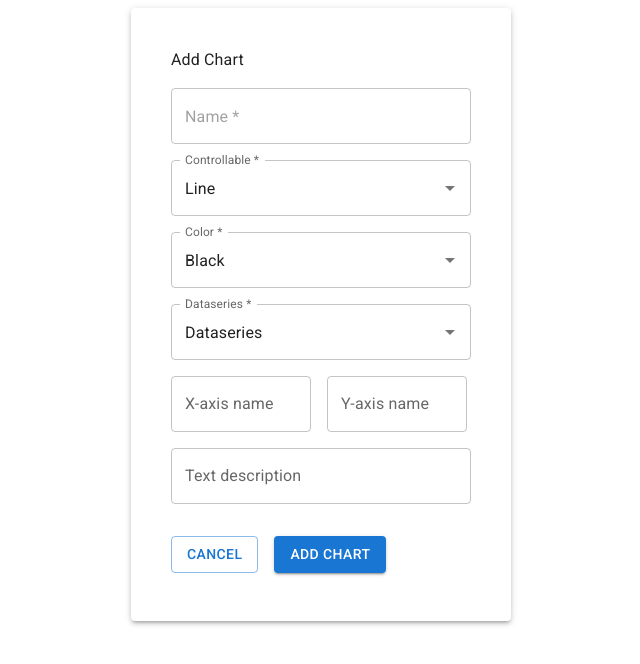
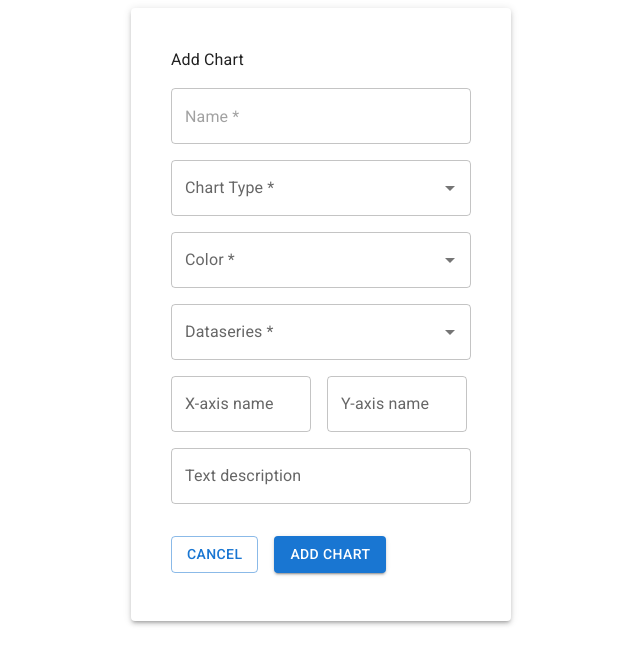
Before and after one commit to ojhaarch2054/AO022025, a React (Vite) app: page /add-chart in a window 1280 px wide. Shown: the top 664 px of the page, without its empty margins (319-959 px from the left). Built offline with nearby package versions, Linux system fonts and the light colour scheme.

Commit message:
- completed the AddChartForm component to allow users to add new charts- updated ChartView to show added charts based on user input. .

```diff
--- a/src/components/AddChartForm.tsx
+++ b/src/components/AddChartForm.tsx
@@ -7,82 +7,121 @@ import {
   Card,
   CardContent,
 } from "@mui/material";
-import { useState } from "react";
+import { useEffect, useState } from "react";
 import { useNavigate } from "react-router-dom";
+import { useAppContext } from "./context/Context";
+import jsonDataToRead from "../dataSeries.json";
+
+//interface for data series
+interface DataSeries {
+  value: number;
+  date: string;
+}
+//interface for json data
+interface JsonData {
+  name: string;
+  dataseries: DataSeries[];
+}
+//interface for sensordata
+interface SensorData {
+  name: string;
+  chartType: string;
+  color: string;
+  dataseries: DataSeries[];
+  textDescription: string;
+  xAxis: string;
+  yAxis: string;
+}
 
 const AddChartForm = () => {
-  //use useNavigate
   const navigate = useNavigate();
-  //options for autocomplete
+  const { setSensorData, formData, setFormData } = useAppContext();
+  const [jsonData, setJsonData] = useState<JsonData[]>([]);
+
+  //fetch data from JSON file
+  useEffect(() => {
+    setJsonData(jsonDataToRead);
+  }, []);
+
   const options = ["Line", "Option 2"];
-  //option for colors
   const colors = ["Black", "Red", "Blue"];
-  //dataseries option
-  const dataseriesOption = ["Dataseries", "DataSeries1"];
-  //state for form data input
-  const [formData, setFormData] = useState({
-    name: "",
-    email: "",
-  });
-
-  //state for autocomplete value
-  const [value, setValue] = useState<string | null>(options[0]);
-  const [inputValue, setInputValue] = useState("");
-  //for colors
-  const [colorValue, setColorValue] = useState<string | null>(colors[0]);
-  const [inputColorValue, setInputColorValue] = useState("");
-  //for dataSeries
-  const [dataSeries, setDataSeries] = useState<string | null>(
-    dataseriesOption[0]
-  );
-  const [inputDataSeriesValue, setInputDataSeriesValue] = useState("");
-  //for text description
-  const [textDescription, setTextDescription] = useState<String>("");
-
-  //for axis
-  const [xAxis, setXAxis] = useState<string>("");
-  const [yAxis, setYAxis] = useState<string>("");
-
+  const dataseriesOption = jsonData.map((data) => data.name);
 
   //handle form submission
-  const handleSubmit = (e: any) => {
+  const handleSubmit = (e: React.FormEvent) => {
+    e.preventDefault();
+    //destructure formData to extract individual fields
+    const {
+      name,
+      chartType,
+      color,
+      dataseries,
+      textDescription,
+      xAxis,
+      yAxis,
+    } = formData;
+
+    //find the actual data series from jsonDataToRead
+    const selectedSeries =
+      jsonData.find((data) => data.name === dataseries)?.dataseries || [];
+
+    //check if all required fields are filled
     if (
-      !inputValue ||
-      !inputColorValue ||
-      !inputDataSeriesValue ||
+      !name ||
+      !chartType ||
+      !color ||
+      !dataseries ||
       !textDescription ||
       !xAxis ||
-      yAxis
+      !yAxis
     ) {
       alert("All Fields Are Required");
+      return;
     }
-    e.preventDefault();
-    console.log("Details Added");
+
+    const newData: SensorData = {
+      name,
+      chartType,
+      color,
+      dataseries: selectedSeries,
+      textDescription,
+      xAxis,
+      yAxis,
+    };
+
+    setSensorData((prev: any) => [...prev, newData]);
+
+    alert(`New data "${formData.name}" added`);
+    console.log("Details Added", newData);
+
+    //reset form fields
+    setFormData({
+      name: "",
+      chartType: "",
+      color: "",
+      dataseries: "",
+      textDescription: "",
+      xAxis: "",
+      yAxis: "",
+    });
+
     navigate("/");
   };
 
-  //handle input change for text field
-  const handleChange = (e: any) => {
+  //handle input change for text fields
+  const handleChange = (e: React.ChangeEvent<HTMLInputElement>) => {
     const { name, value } = e.target;
-    setFormData((prevFormData) => ({
-      ...prevFormData,
-      [name]: value,
-    }));
+    setFormData((prev) => ({ ...prev, [name]: value }));
   };
-  //for cancelClick
-  const cancleClick = () => {
-    console.log("cancel btn clicked..");
+
+  //handle cancel button click
+  const cancelClick = () => {
     navigate("/");
   };
 
   return (
     <Box
-      sx={{
-        display: "flex",
-        justifyContent: "center",
-        alignItems: "center",
-
-      }}
+      sx={{ display: "flex", justifyContent: "center", alignItems: "center" }}
     >
       <Card sx={{ minWidth: 320, padding: 3, boxShadow: 3 }}>
         <CardContent>
@@ -92,7 +131,7 @@ const AddChartForm = () => {
             sx={{ display: "flex", flexDirection: "column", gap: 2 }}
           >
             <Typography>Add Chart</Typography>
-            {/*text field for name input */}
+
             <TextField
               placeholder="Name *"
               name="name"
@@ -101,83 +140,75 @@ const AddChartForm = () => {
               sx={{ width: 300 }}
             />
 
-            {/*autocomplete component */}
+            {/*chart type */}
             <Autocomplete
-              value={value}
-              onChange={(e: any, newValue: string | null) => {
-                setValue(newValue);
-              }}
-              inputValue={inputValue}
-              onInputChange={(e, newInputValue) => {
-                setInputValue(newInputValue);
-              }}
-              id="controllable-states-demo"
+              value={formData.chartType}
+              onChange={(_, newValue) =>
+                setFormData((prev) => ({ ...prev, chartType: newValue || "" }))
+              }
               options={options}
               sx={{ width: 300 }}
               renderInput={(params) => (
-                <TextField {...params} label="Controllable *" />
+                <TextField {...params} label="Chart Type *" />
               )}
             />
 
-            {/*autocomplete component for color */}
+            {/*color picker */}
             <Autocomplete
-              value={colorValue}
-              onChange={(e: any, newValue: string | null) => {
-                setColorValue(newValue);
-              }}
-              inputValue={inputColorValue}
-              onInputChange={(e, newInputValue) => {
-                setInputColorValue(newInputValue);
-              }}
-              id="color-states-demo"
+              value={formData.color}
+              onChange={(_, newValue) =>
+                setFormData((prev) => ({ ...prev, color: newValue || "" }))
+              }
               options={colors}
               sx={{ width: 300 }}
               renderInput={(params) => (
                 <TextField {...params} label="Color *" />
               )}
             />
-            {/*autocomplete component for dataseries */}
+
+            {/*dataseries picker */}
             <Autocomplete
-              value={dataSeries}
-              onChange={(e: any, newValue: string | null) => {
-                setDataSeries(newValue);
-              }}
-              inputValue={inputDataSeriesValue}
-              onInputChange={(e, newInputValue) => {
-                setInputDataSeriesValue(newInputValue);
-              }}
-              id="color-states-demo"
+              value={formData.dataseries}
+              onChange={(_, newValue) =>
+                setFormData((prev) => ({ ...prev, dataseries: newValue || "" }))
+              }
               options={dataseriesOption}
               sx={{ width: 300 }}
               renderInput={(params) => (
                 <TextField {...params} label="Dataseries *" />
               )}
             />
-            {/*textField for x and y axis */}
+
+            {/*xaxis & yaxis */}
             <Box sx={{ display: "flex", gap: 2 }}>
               <TextField
                 label="X-axis name"
-                value={xAxis}
-                onChange={(e) => setXAxis(e.target.value)}
+                name="xAxis"
+                value={formData.xAxis}
+                onChange={handleChange}
                 sx={{ width: 140 }}
               />
               <TextField
                 label="Y-axis name"
-                value={yAxis}
-                onChange={(e) => setYAxis(e.target.value)}
+                name="yAxis"
+                value={formData.yAxis}
+                onChange={handleChange}
                 sx={{ width: 140 }}
               />
             </Box>
-            {/*textfield for text description */}
+
+            {/*text description */}
             <TextField
               label="Text description"
-              value={textDescription}
-              onChange={(e) => setTextDescription(e.target.value)}
+              name="textDescription"
+              value={formData.textDescription}
+              onChange={handleChange}
               sx={{ width: 300 }}
             />
 
+            {/*buttons*/}
             <Box sx={{ display: "flex", gap: 2, marginTop: 2 }}>
-              <Button onClick={cancleClick} variant="outlined">
+              <Button onClick={cancelClick} variant="outlined">
                 Cancel
               </Button>
               <Button type="submit" variant="contained">
--- a/src/components/ChartView.tsx
+++ b/src/components/ChartView.tsx
@@ -5,105 +5,90 @@ import { DatePicker, LocalizationProvider } from "@mui/x-date-pickers";
 import { AdapterDateFns } from "@mui/x-date-pickers/AdapterDateFns";
 import { useState, useEffect } from "react";
 import "../CSS/chartViews.css";
+import { useAppContext } from "./context/Context";
 
 interface ChartViewProps {
   sensorData: Sensor[];
   chartIndex: number | null;
 }
+
 const ChartView = ({ sensorData, chartIndex }: ChartViewProps) => {
-  //state variable with initial value of null
-  //select date will hold current selected date
-  const [selectedDate, setSelectedDate] = useState<{
-    start: Date | null;
-    end: Date | null;
-  }>({ start: null, end: null });
+  const { setSensorData, formData , setFormData} = useAppContext();
+  const [selectedDate, setSelectedDate] = useState<{ start: Date | null; end: Date | null }>({ start: null, end: null });
 
-  //parsing the id parameter to an integer default is 0 if id is not present
-  const chartId = chartIndex !== null ? chartIndex : 0;
-  //getting the sensor data
-  //chartId is used as an index to access the specific sensor data from the sensorData array
+
+  // Ensure chartIndex is within bounds
+  const chartId = chartIndex !== null && chartIndex < sensorData.length ? chartIndex : 0;
   const sensor = sensorData[chartId];
 
-  //set the selected date to the first date in the sensor data series when the chart is opened
   useEffect(() => {
-    if (sensor.dataseries.length > 0) {
+    if (sensor && sensor.dataseries.length > 0) {
       const startDate = new Date(sensor.dataseries[0].date);
-      const endDate = new Date(
-        sensor.dataseries[sensor.dataseries.length - 1].date
-      );
+      const endDate = new Date(sensor.dataseries[sensor.dataseries.length - 1].date);
       setSelectedDate({ start: startDate, end: endDate });
     }
   }, [sensor]);
 
-  //defining the options for the Highcharts chart
+  const filteredData = sensor.dataseries.filter((data) => {
+    const dataDate = new Date(data.date);
+    return (
+      (!selectedDate.start || dataDate >= selectedDate.start) &&
+      (!selectedDate.end || dataDate <= selectedDate.end)
+    );
+  });
+
   const options = {
     title: {
-      //set the chart title to the chart name which is clicked
-      text: `Chart ${chartId + 1670 + 1}`,
+      text: formData.name,
       align: "left",
     },
     xAxis: {
-      categories: sensor.dataseries.map((data) => {
-        //create new date obj from data's date strng
+      title: {
+        text: formData.xAxis,
+      },
+      categories: filteredData.map((data) => {
         const date = new Date(data.date);
-        //extract the day from the date
-        const day = date.getDate().toString().padStart(2, "0");
-        //extract month from the date
-        const month = (date.getMonth() + 1).toString().padStart(2, "0");
-        //extract year from the date
-        const year = date.getFullYear();
-        //return the formatted date
-        return `${day}/${month}/${year}`;
+        return `${date.getDate().toString().padStart(2, "0")}/${(date.getMonth() + 1)
+          .toString()
+          .padStart(2, "0")}/${date.getFullYear()}`;
       }),
     },
     yAxis: {
       title: {
-        text: "Progress",
+        text: formData.yAxis,
       },
     },
     series: [
       {
-        //set the series name to "Time"
-        name: "Time",
-        //set the series data to the values from the sensor data series
-        data: sensor.dataseries.map((data) => data.value),
+        name: formData.textDescription,
+        data: filteredData.map((data) => data.value),
+        color: formData.color,
       },
     ],
   };
+
   return (
     <div className="chart-box">
       <div className="chart-header">
-          <h2>Chart {chartId + 1671}</h2>
+        <h2>{formData.name}</h2>
         <div className="date-picker">
-            {/*localizationProvider is used to provide the date adapter for the DatePicker component */}
           <LocalizationProvider dateAdapter={AdapterDateFns}>
             <DatePicker
-                label="Period"
+              label="Start Date"
               value={selectedDate.start}
-                onChange={(newValue) =>
-                  setSelectedDate((prev) => ({ ...prev, start: newValue }))
-                }
+              onChange={(newValue) => setSelectedDate((prev) => ({ ...prev, start: newValue }))}
             />
-
             <span> - </span>
             <DatePicker
+              label="End Date"
               value={selectedDate.end}
-                onChange={(newValue) =>
-                  setSelectedDate((prev) => ({ ...prev, end: newValue }))
-                }
+              onChange={(newValue) => setSelectedDate((prev) => ({ ...prev, end: newValue }))}
             />
           </LocalizationProvider>
         </div>
-
       </div>
       <HighchartsReact highcharts={Highcharts} options={options} />
-
-        <p className="styled-p">
-          Lorem ipsum, dolor sit amet consectetur adipisicing elit. Unde ea
-          inventore dolore voluptas laudantium, maiores odit veritatis soluta
-          vel sit doloribus exercitationem minima impedit accusamus sunt
-          aspernatur harum cumque? Distinctio.
-        </p>
+      <p className="styled-p">{formData.textDescription}</p>
     </div>
   );
 };
--- a/src/components/LeftSideBar.tsx
+++ b/src/components/LeftSideBar.tsx
@@ -78,7 +78,7 @@ const LeftSideBar: React.FC<LeftSideBarProps> = ({ sensorData }) => {
               key={i}
               onClick={() => handleChartClick(i)}
             >
-              {`Chart ${i + 1670 + 1}`}
+              {`Chart ${sensor.name , i}`}
               <ListItemIcon>
                 <MoreVertIcon
                   onClick={(e: any) => handleMenuIconClick(e, i)}
--- a/src/components/context/Context.tsx
+++ b/src/components/context/Context.tsx
@@ -1,8 +1,7 @@
 import React, { createContext, useState, useContext, ReactNode } from "react";
 import { useMediaQuery } from "@mui/material";
 import { Sensor } from "../../interfaces/sensorData";
-import { useEffect } from "react";
-import sensorDataFromJson from "../../dataSeries.json"
+
 
 //define a type for the context value
 interface ContextValue {
@@ -19,7 +18,26 @@ interface ContextValue {
   setMenuChartIndex: React.Dispatch<React.SetStateAction<number | null>>;
   clickedChartIndex: number | null;
   setClickedChartIndex: React.Dispatch<React.SetStateAction<number | null>>;
-  sensorData: Sensor[]
+  sensorData: Sensor[];
+  setSensorData: React.Dispatch<React.SetStateAction<Sensor[]>>;
+  formData: {
+    name: string;
+    chartType: string;
+    color: string;
+    dataseries: string;
+    xAxis: string;
+    yAxis: string;
+    textDescription: string;
+  };
+  setFormData: React.Dispatch<React.SetStateAction<{
+    name: string;
+    chartType: string;
+    color: string;
+    dataseries: string;
+    xAxis: string;
+    yAxis: string;
+    textDescription: string;
+  }>>;
 }
 
 //create context with a default value
@@ -42,14 +60,18 @@ const ContextProvider: React.FC<ContextProviderProps> = ({ children }) => {
   const [clickedChartIndex, setClickedChartIndex] = useState<number | null>(
     null
   );
-  //state to store data
+  //state to store data from addChart
   const [sensorData, setSensorData] = useState<Sensor[]>([]);
-
-  //fetch data from json
-  useEffect(() => {
-    //set the value of sensorData
-    setSensorData(sensorDataFromJson);
-  }, []);
+  // State variable to store form data with initial values for each field
+  const [formData, setFormData] = useState({
+    name: '',
+    chartType: '',
+    color: '',
+    dataseries: '',
+    xAxis: '',
+    yAxis: '',
+    textDescription: ''
+  });
 
   return (
     <ContextApi.Provider
@@ -67,7 +89,10 @@ const ContextProvider: React.FC<ContextProviderProps> = ({ children }) => {
         setMenuChartIndex,
         clickedChartIndex,
         setClickedChartIndex,
-        sensorData
+        sensorData,
+        setSensorData,
+        formData,
+        setFormData
       }}
     >
       {children}
```
Lines whose indentation alone changed are shown as unchanged.
